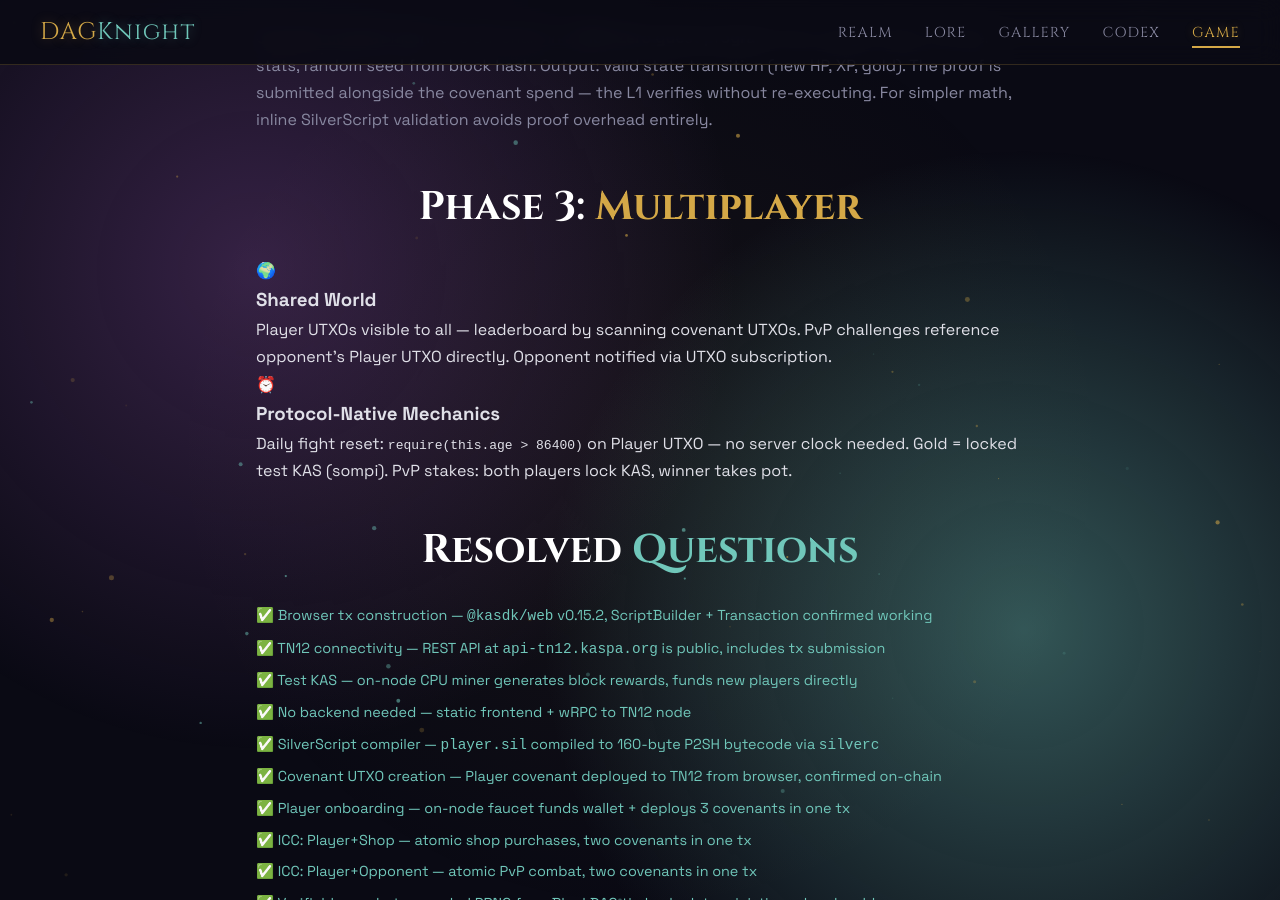
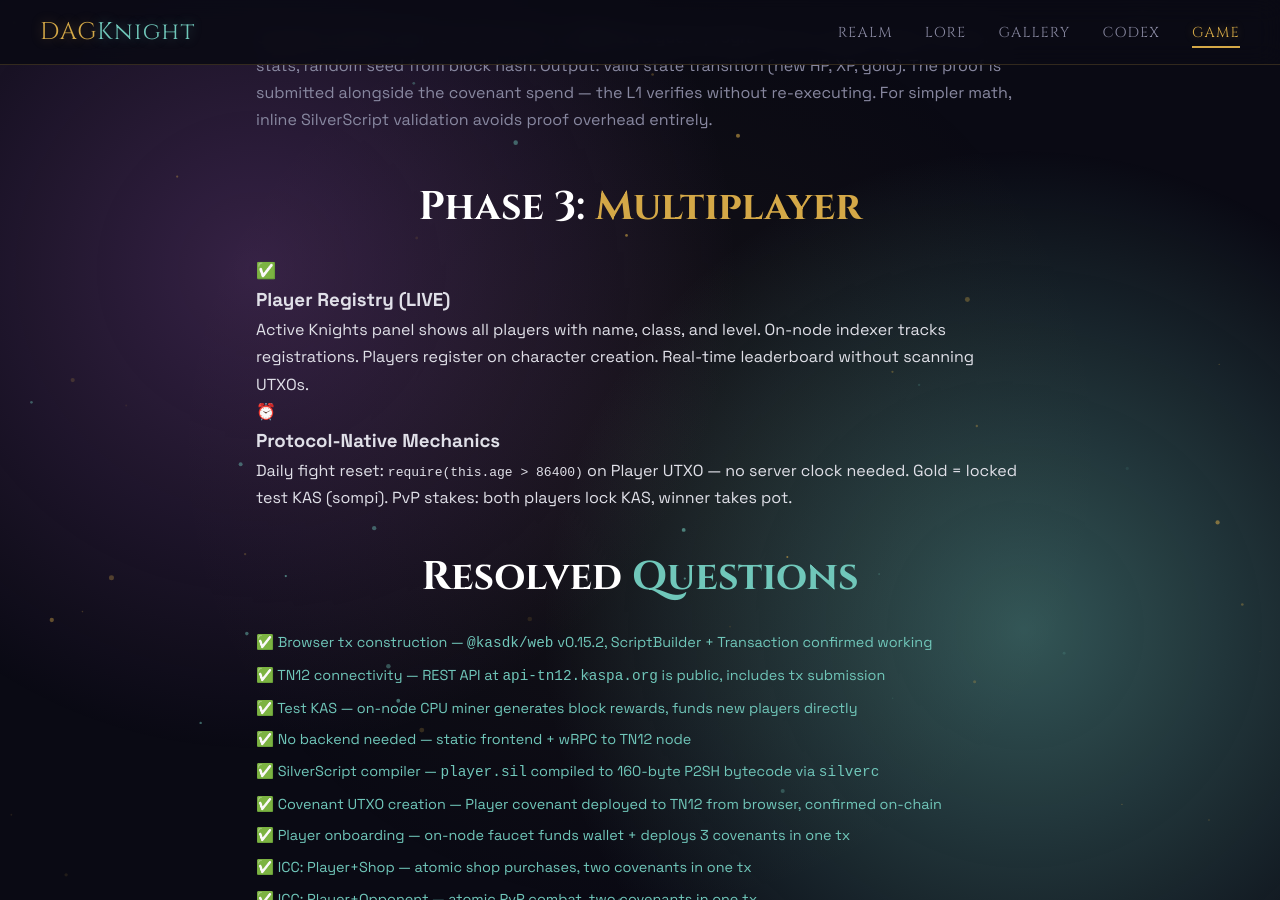
Before and after one commit to creative-inference/dagknight.xyz, a Jekyll site: the page built from game/plan/index.html, in a window 1280 px wide and 900 px high, scrolled down 3824 px. Built offline with Jekyll 4.4.1, drawn with Linux system fonts in a browser that asks for light colours; some of the changed text lies outside the part shown.

Commit message:
Update pages: player registry LIVE, cache v3.5
- plan: Player Registry marked LIVE, added to resolved list
- game index: status updated with player registry
- covenants: full stack updated (covpp-reset2, registry, combat)

Co-Authored-By: Claude Opus 4.6 (1M context) <noreply@anthropic.com>

```diff
--- a/_config.yml
+++ b/_config.yml
@@ -2,7 +2,7 @@ title: "DAGKnight"
 description: "Where ancient chivalry meets the futuristic magic of BlockDAG consensus"
 url: "https://dagknight.xyz"
 baseurl: ""
-version: "3.4"
+version: "3.5"
 
 markdown: kramdown
 kramdown:
--- a/game/covenants/index.html
+++ b/game/covenants/index.html
@@ -543,14 +543,16 @@ await rpc.submitTransaction({ transaction: signedTx, allowOrphan: false });</cod
 <strong>Frontend:</strong>     Static HTML/CSS/JS on GitHub Pages
 <strong>WASM SDK:</strong>     @kasdk/web (tx building, signing, address derivation)
 <strong>Transport:</strong>    WebSocket (wRPC) to TN12 node
-<strong>Node:</strong>         rusty-kaspa (tn12 branch) on DigitalOcean
+<strong>Node:</strong>         rusty-kaspa (covpp-reset2 branch) on DigitalOcean
 <strong>Covenants:</strong>    SilverScript &rarr; compiled bytecode &rarr; P2SH UTXOs
 <strong>State:</strong>        UTXO chain &mdash; each spend creates next state
 <strong>Auth:</strong>         Schnorr signatures (player actions only)
 <strong>ICC:</strong>          Multi-input P2SH txs (shop, PvP)
 <strong>Faucet:</strong>       On-node CPU miner block rewards
 <strong>Miner:</strong>        Custom tn12-miner (same rusty-kaspa codebase)
-<strong>Backend:</strong>      None.
+<strong>Registry:</strong>     Node.js indexer on same droplet (player list API)
+<strong>Combat:</strong>       Deterministic &mdash; seeded from BlockDAG tip hash (xorshift64)
+<strong>Backend:</strong>      None (registry is optional, game works without it).
 </pre>
 </div>
 
--- a/game/index.html
+++ b/game/index.html
@@ -95,7 +95,7 @@ description: "A BBS door game forged in the fires of BlockDAG consensus"
     </div>
 
     <div class="game-tech-note" style="margin-top: 2.5rem;">
-      <h3>Status: Three Covenants + ICC + Verifiable Combat LIVE on TN12</h3>
+      <h3>Status: Three Covenants + ICC + Verifiable Combat + Player Registry LIVE on TN12</h3>
       <p style="color: var(--text); margin-bottom: 0.5rem;">
         Character creation deploys <strong>three covenants</strong> in one transaction:
         Player (160 bytes), Shop (56 bytes), and Opponent (80 bytes) &mdash; 296 bytes total on Kaspa Testnet-12.
--- a/game/plan/index.html
+++ b/game/plan/index.html
@@ -207,12 +207,12 @@ GitHub Pages (static)          TN12 Node
 
     <div class="pillars" style="margin-bottom: 2rem;">
       <div class="pillar-card">
-        <div class="pillar-icon">&#x1F30D;</div>
-        <h3>Shared World</h3>
+        <div class="pillar-icon">&#x2705;</div>
+        <h3>Player Registry (LIVE)</h3>
         <p>
-          Player UTXOs visible to all &mdash; leaderboard by scanning covenant UTXOs.
-          PvP challenges reference opponent's Player UTXO directly.
-          Opponent notified via UTXO subscription.
+          Active Knights panel shows all players with name, class, and level.
+          On-node indexer tracks registrations. Players register on character creation.
+          Real-time leaderboard without scanning UTXOs.
         </p>
       </div>
       <div class="pillar-card">
@@ -242,6 +242,7 @@ GitHub Pages (static)          TN12 Node
       <li style="color: var(--primary);">&#x2705; Chain state loading &mdash; Continue Quest verifies Player covenant UTXO on-chain</li>
       <li style="color: var(--primary);">&#x2705; Player retire &mdash; withdraw covenant KAS back to wallet</li>
       <li style="color: var(--primary);">&#x2705; Custom CPU miner &mdash; built from same rusty-kaspa codebase, mines blocks with covenant txs</li>
+      <li style="color: var(--primary);">&#x2705; Player registry &mdash; Active Knights panel showing name, class, level for all players</li>
     </ul>
 
     <h2 class="section-title">Open <span class="gold">Questions</span></h2>
```
